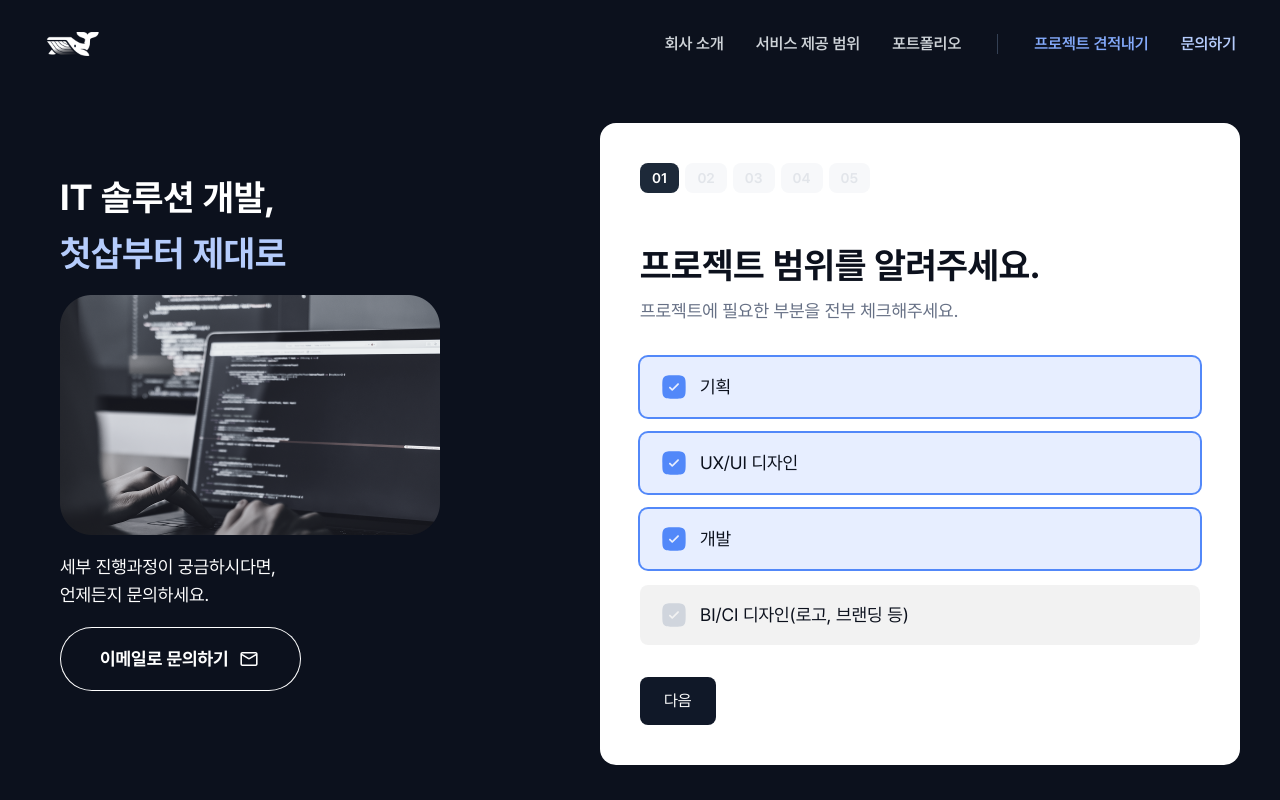
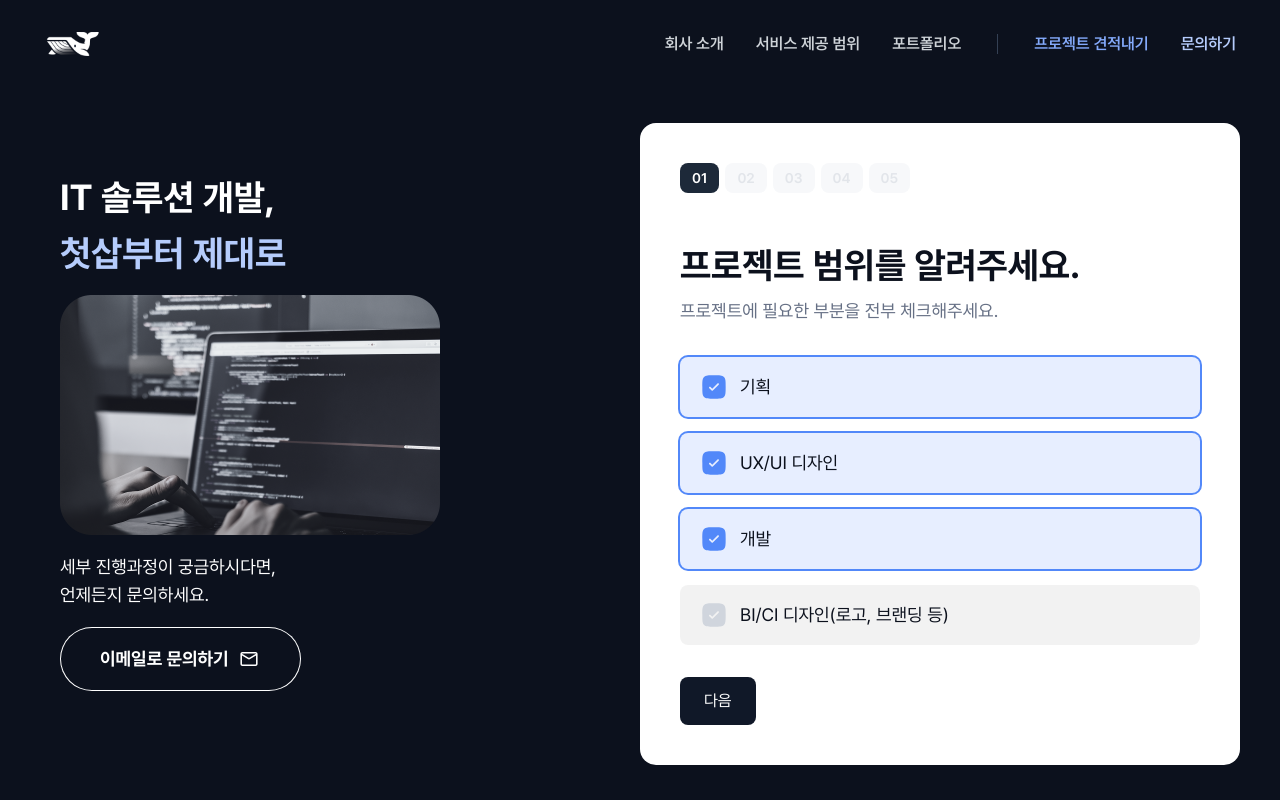
Before and after one commit to Hingoray-Develop/ww-homepage, a Next.js app: page /cost-calculator in a window 1280 px wide. Built offline with nearby package versions, Linux system fonts and the light colour scheme.

Commit message:
Update cost-calculator layout and fix tooltip rendering issue

```diff
--- a/src/app/cost-calculator/page.tsx
+++ b/src/app/cost-calculator/page.tsx
@@ -20,6 +20,7 @@ import { colors } from "@/styles";
  * Updated so that after StepFour submission, we go to StepFive.
  * Step indicator now shows 5 steps.
  * The user can navigate backward if needed (except from StepFive).
+ * Layout updated to have left and right areas take exactly 50% width each.
  * </ai_context>
  */
 
@@ -155,7 +156,7 @@ export default function CostCalculator() {
     >
       {/* Left panel - 태블릿 이상에서만 표시 */}
       {!isMobile && !isTablet && (
-        <div style={{ flex: 1, width: "auto" }}>
+        <div style={{ width: "50%", height: "100%" }}>
           <CostCalculatorLeft />
         </div>
       )}
@@ -163,8 +164,7 @@ export default function CostCalculator() {
       {/* Right panel (Steps) */}
       <div
         style={{
-          flex: isMobile || isTablet ? "none" : 1,
-          width: "100%",
+          width: isMobile || isTablet ? "100%" : "50%",
           minHeight: "642px",
           backgroundColor: "#FFFFFF",
           overflow: "hidden",
```
